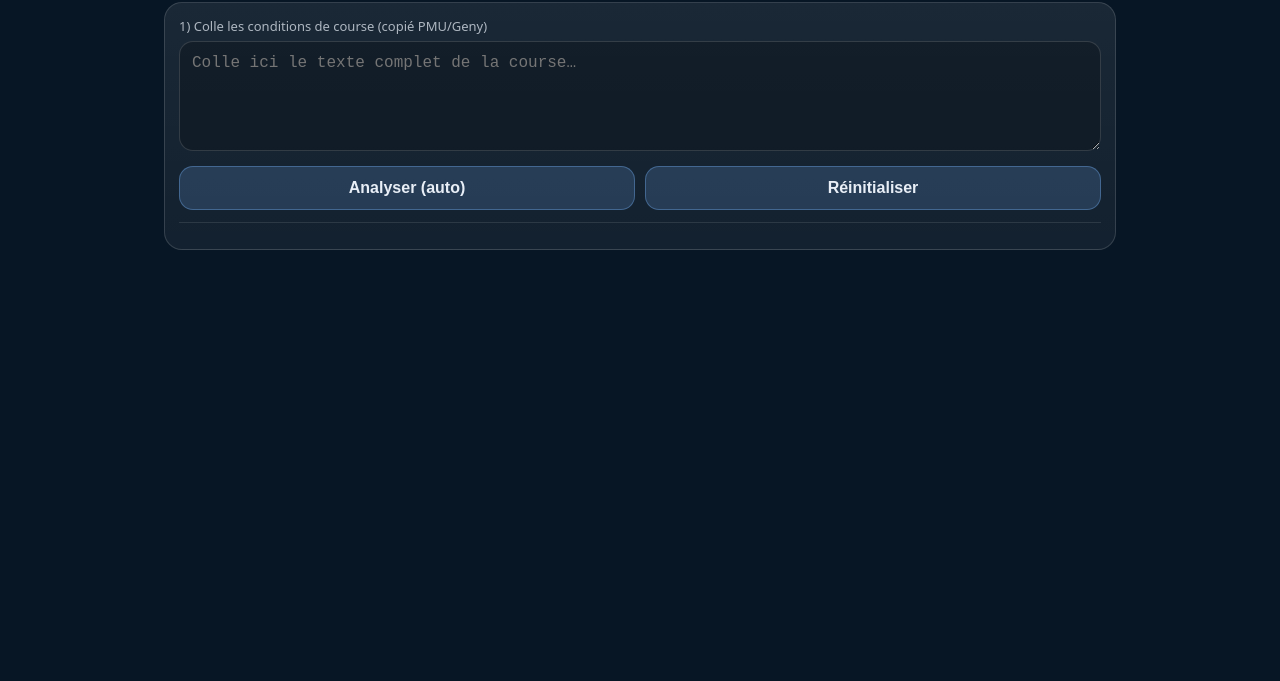
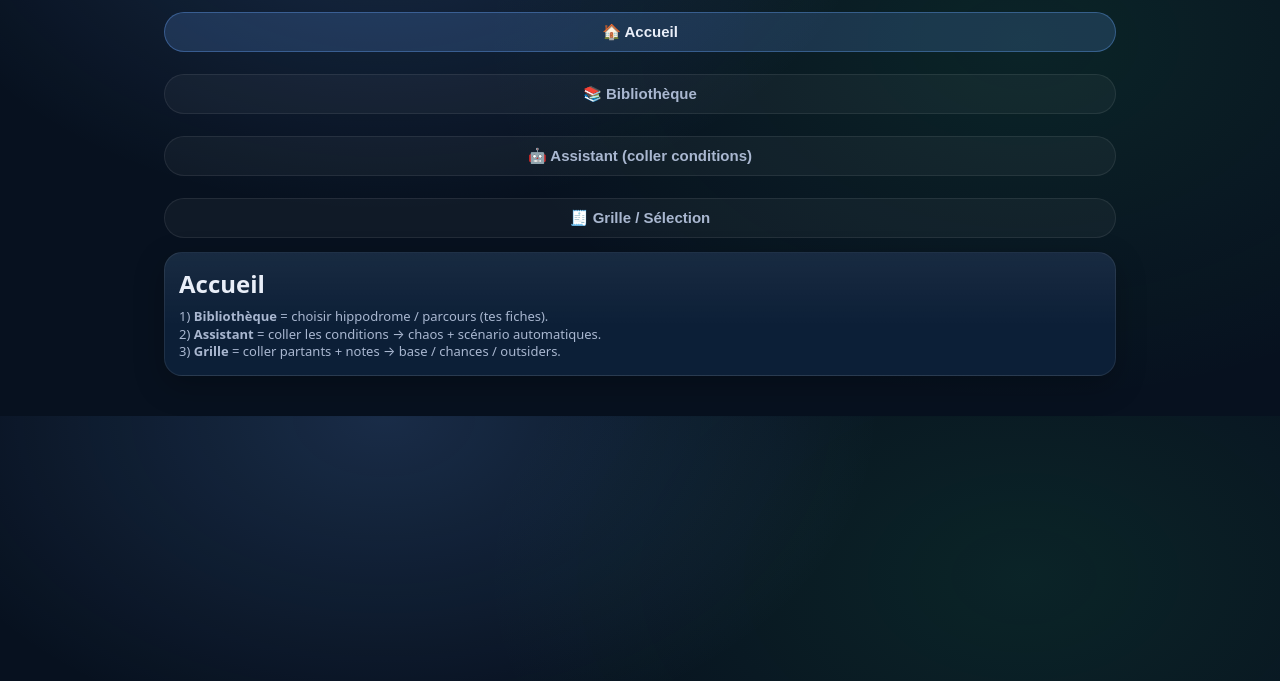
Before and after one commit to leptitube974-ux/pmu-pwa, a plain HTML site: page index.html in a window 1280 px wide. Shown: the part 119-800 px from the top of the page. Drawn offline with Linux system fonts and the light colour scheme.

Commit message:
Update index.html

```diff
--- a/index.html
+++ b/index.html
@@ -3,120 +3,156 @@
 <head>
   <meta charset="utf-8" />
   <meta name="viewport" content="width=device-width, initial-scale=1" />
-  <title>PMU — Assistant (manuel + auto)</title>
-  <meta name="theme-color" content="#071625" />
+  <title>PMU — Assistant</title>
   <style>
     :root{
-      --bg:#071625; --panel: rgba(255,255,255,.06);
-      --panel2: rgba(255,255,255,.10);
-      --text:#e8eef6; --muted: rgba(232,238,246,.72);
-      --border: rgba(255,255,255,.14);
-      --danger:#ff6b6b; --ok:#7CFFB2;
-      --btn: rgba(120,180,255,.18);
+      --bg:#07111f; --card:#0c1f37; --card2:#0a1a2f;
+      --txt:#e9eef8; --muted:#a9b7d0;
+      --accent:#6aa7ff; --border:rgba(255,255,255,.08);
     }
     *{box-sizing:border-box}
-    body{margin:0;font-family:system-ui,-apple-system,Segoe UI,Roboto,Ubuntu,Arial,sans-serif;background:var(--bg);color:var(--text)}
-    .wrap{max-width:980px;margin:0 auto;padding:22px 14px 42px}
-    h1{font-size:34px;line-height:1.05;margin:10px 0 18px;font-weight:900}
-    .card{background:linear-gradient(180deg, rgba(255,255,255,.08), rgba(255,255,255,.05));
-      border:1px solid var(--border); border-radius:18px; padding:14px; margin:12px 0}
-    .label{font-size:13px;color:var(--muted);margin:0 0 6px}
-    textarea, input, select, button{
-      width:100%; background:rgba(0,0,0,.22); color:var(--text);
-      border:1px solid var(--border); border-radius:14px;
-      padding:12px; font-size:16px; outline:none;
+    body{
+      margin:0; font-family:system-ui,-apple-system,Segoe UI,Roboto,Arial;
+      background:radial-gradient(900px 600px at 30% 0%, rgba(106,167,255,.18), transparent 55%),
+                 radial-gradient(900px 600px at 80% 30%, rgba(46,204,113,.10), transparent 60%),
+                 var(--bg);
+      color:var(--txt);
     }
-    textarea{min-height:110px; resize:vertical}
-    .row{display:grid; gap:10px}
-    @media (min-width:680px){ .row.cols2{grid-template-columns:1fr 1fr} }
-    .btn{background:var(--btn); border:1px solid rgba(120,180,255,.35); font-weight:800; cursor:pointer}
-    .btn:active{transform:scale(.99)}
-    .error{color:var(--danger); font-weight:800; white-space:pre-line; margin-top:8px}
-    .pill{display:inline-block; padding:6px 10px; border-radius:999px;
-      background:rgba(255,255,255,.06); border:1px solid var(--border); color:var(--muted); margin:0 8px 8px 0; font-size:13px}
-    .big{font-size:18px;font-weight:900}
-    .muted{color:var(--muted)}
-    .divider{height:1px;background:rgba(255,255,255,.10);margin:12px 0}
+    .wrap{max-width:980px; margin:0 auto; padding:18px 14px 40px}
+    h1{font-size:44px; line-height:1.05; margin:10px 0 12px}
+    .sub{color:var(--muted); margin:0 0 14px; font-size:14px}
 
-    .chips{display:flex; flex-wrap:wrap; gap:10px; margin-top:10px}
-    .chip{border:1px solid var(--border); border-radius:16px; padding:10px; background:rgba(255,255,255,.05); width:100%}
-    @media (min-width:520px){ .chip{width:calc(50% - 5px)} }
-    @media (min-width:820px){ .chip{width:calc(33.333% - 7px)} }
-    .chipTop{display:flex; justify-content:space-between; align-items:center; gap:10px}
-    .chipNum{font-size:22px; font-weight:1000}
-    .chipBtns{display:flex; gap:8px; margin-top:10px}
-    .chipBtns button{padding:10px; border-radius:12px; font-weight:900}
-    .bBase{background:rgba(124,255,178,.16); border:1px solid rgba(124,255,178,.35)}
-    .bChance{background:rgba(120,180,255,.16); border:1px solid rgba(120,180,255,.35)}
-    .bOut{background:rgba(255,214,102,.16); border:1px solid rgba(255,214,102,.35)}
-    .active{outline:2px solid rgba(255,255,255,.35)}
-    .box{border:1px solid var(--border); border-radius:16px; padding:12px; background:rgba(255,255,255,.05)}
-    .nums{font-size:18px;font-weight:1000;letter-spacing:.02em}
+    .tabs{
+      display:flex; gap:10px; flex-wrap:wrap;
+      margin:10px 0 14px;
+    }
+    .tab{
+      padding:10px 12px;
+      border-radius:999px;
+      border:1px solid var(--border);
+      background:rgba(255,255,255,.04);
+      color:var(--muted);
+      font-weight:800;
+    }
+    .tab.active{
+      background:rgba(106,167,255,.18);
+      border-color:rgba(106,167,255,.35);
+      color:var(--txt);
+    }
+
+    .card{
+      background:linear-gradient(180deg, rgba(255,255,255,.05), transparent 60%), var(--card);
+      border:1px solid var(--border);
+      border-radius:18px;
+      padding:14px;
+      box-shadow:0 10px 30px rgba(0,0,0,.25);
+    }
+
+    .hidden{display:none !important;}
+
+    label{display:block; font-size:13px; color:var(--muted); margin:10px 0 6px}
+    textarea, input, select{
+      width:100%;
+      padding:12px 12px;
+      background:var(--card2);
+      color:var(--txt);
+      border:1px solid var(--border);
+      border-radius:12px;
+      outline:none;
+      font-size:14px;
+    }
+    textarea{min-height:150px; resize:vertical; line-height:1.25}
+    button{
+      width:100%;
+      padding:12px 14px;
+      background:rgba(106,167,255,.22);
+      border:1px solid rgba(106,167,255,.35);
+      color:var(--txt);
+      border-radius:14px;
+      font-weight:800;
+      font-size:15px;
+      margin-top:12px;
+    }
+    .note{color:var(--muted); font-size:13px; line-height:1.35; margin-top:10px}
   </style>
 </head>
+
 <body>
   <div class="wrap">
-    <h1>PMU — Assistant<br><span class="muted">Coller conditions → Chaos/Scénario auto → Sélection</span></h1>
+    <h1>PMU — Assistant</h1>
+    <p class="sub">Choisis ce que tu veux faire : Bibliothèque / Assistant / Grille.</p>
 
-    <div class="card">
-      <div class="label">1) Colle les conditions de course (copié PMU/Geny)</div>
-      <textarea id="conditionsInput" placeholder="Colle ici le texte complet de la course…"></textarea>
-      <div class="row cols2" style="margin-top:10px">
-        <button id="analyzeBtn" class="btn">Analyser (auto)</button>
-        <button id="resetBtn" class="btn">Réinitialiser</button>
-      </div>
-      <div id="errorBox" class="error" style="display:none;"></div>
-
-      <div class="divider"></div>
-
-      <div id="autoSummary" style="display:none;">
-        <div class="big">Lecture automatique</div>
-        <div id="summaryPills" style="margin-top:10px"></div>
-        <div class="box" style="margin-top:10px">
-          <div><b>Chaos :</b> <span id="chaosOut"></span></div>
-          <div><b>Scénario conseillé :</b> <span id="scenarioOut"></span></div>
-          <div style="margin-top:8px"><b>Profil de course :</b> <span id="profileOut"></span></div>
-          <div class="muted" style="margin-top:8px" id="reasonsOut"></div>
-        </div>
-      </div>
+    <div class="tabs">
+      <button class="tab active" id="tab-home" type="button">🏠 Accueil</button>
+      <button class="tab" id="tab-biblio" type="button">📚 Bibliothèque</button>
+      <button class="tab" id="tab-assistant" type="button">🤖 Assistant (coller conditions)</button>
+      <button class="tab" id="tab-grille" type="button">🧾 Grille / Sélection</button>
     </div>
 
-    <div class="card" id="manualBlock" style="display:none;">
-      <div class="label">2) Partants (numéros) — colle : 1,2,3…</div>
-      <input id="partantsInput" placeholder="Ex: 1,2,3,4,5,6,7,8,9,10,11,12,13">
+    <!-- HOME -->
+    <section class="card" id="view-home">
+      <h2 style="margin:0 0 8px;">Accueil</h2>
+      <p class="note" style="margin:0;">
+        1) <b>Bibliothèque</b> = choisir hippodrome / parcours (tes fiches).<br>
+        2) <b>Assistant</b> = coller les conditions → chaos + scénario automatiques.<br>
+        3) <b>Grille</b> = coller partants + notes → base / chances / outsiders.
+      </p>
+    </section>
 
-      <div class="row cols2" style="margin-top:10px">
-        <button id="buildBtn" class="btn">Créer la sélection (Base / Chance / Outsider)</button>
-        <button id="finalBtn" class="btn">Générer résumé</button>
-      </div>
+    <!-- BIBLIO (placeholder si tu as déjà une page biblio, colle ton bloc ici) -->
+    <section class="card hidden" id="view-biblio">
+      <h2 style="margin:0 0 8px;">Bibliothèque</h2>
+      <p class="note" style="margin:0;">
+        Ici tu remettras ta bibliothèque (menus déroulants Attelé/Plat/Obstacles → Hippodrome → Parcours).
+      </p>
+    </section>
 
-      <div id="chipsWrap" class="chips"></div>
+    <!-- ASSISTANT -->
+    <section class="card hidden" id="view-assistant">
+      <h2 style="margin:0 0 8px;">Assistant : conditions → chaos/scénario</h2>
+      <label>Colle les conditions de course (copié PMU/Geny)</label>
+      <textarea id="raceText" placeholder="Colle ici le texte complet de la course..."></textarea>
+      <button id="analyzeBtn" type="button">Analyser (auto)</button>
+      <button id="resetBtn" type="button">Réinitialiser</button>
+      <div id="assistantOut" class="note"></div>
+    </section>
 
-      <div class="divider"></div>
-
-      <div class="big">Résumé</div>
-      <div class="row cols2" style="margin-top:10px">
-        <div class="box">
-          <div><b>Bases</b></div>
-          <div class="nums" id="basesOut">—</div>
-        </div>
-        <div class="box">
-          <div><b>Chances</b></div>
-          <div class="nums" id="chancesOut">—</div>
-        </div>
-        <div class="box">
-          <div><b>Outsiders</b></div>
-          <div class="nums" id="outsOut">—</div>
-        </div>
-        <div class="box">
-          <div><b>Jeu conseillé (simple)</b></div>
-          <div class="muted" id="playOut">—</div>
-        </div>
-      </div>
-    </div>
-
+    <!-- GRILLE (placeholder, si tu as déjà la grille, colle ton bloc ici) -->
+    <section class="card hidden" id="view-grille">
+      <h2 style="margin:0 0 8px;">Grille / Sélection</h2>
+      <p class="note" style="margin:0;">
+        Ici tu remettras la grille (partants + critères) — ou on la branche après.
+      </p>
+    </section>
   </div>
 
   <script src="./app.js" defer></script>
+
+  <script>
+    // Tabs / navigation simple
+    const tabs = [
+      ["tab-home","view-home"],
+      ["tab-biblio","view-biblio"],
+      ["tab-assistant","view-assistant"],
+      ["tab-grille","view-grille"],
+    ];
+
+    function show(viewId, tabId){
+      for(const [t,v] of tabs){
+        document.getElementById(v).classList.toggle("hidden", v !== viewId);
+        document.getElementById(t).classList.toggle("active", t === tabId);
+      }
+      // option: on remonte en haut
+      window.scrollTo({top:0, behavior:"smooth"});
+    }
+
+    document.getElementById("tab-home").addEventListener("click", ()=>show("view-home","tab-home"));
+    document.getElementById("tab-biblio").addEventListener("click", ()=>show("view-biblio","tab-biblio"));
+    document.getElementById("tab-assistant").addEventListener("click", ()=>show("view-assistant","tab-assistant"));
+    document.getElementById("tab-grille").addEventListener("click", ()=>show("view-grille","tab-grille"));
+
+    // Toujours démarrer sur Accueil
+    show("view-home","tab-home");
+  </script>
 </body>
 </html>
```
